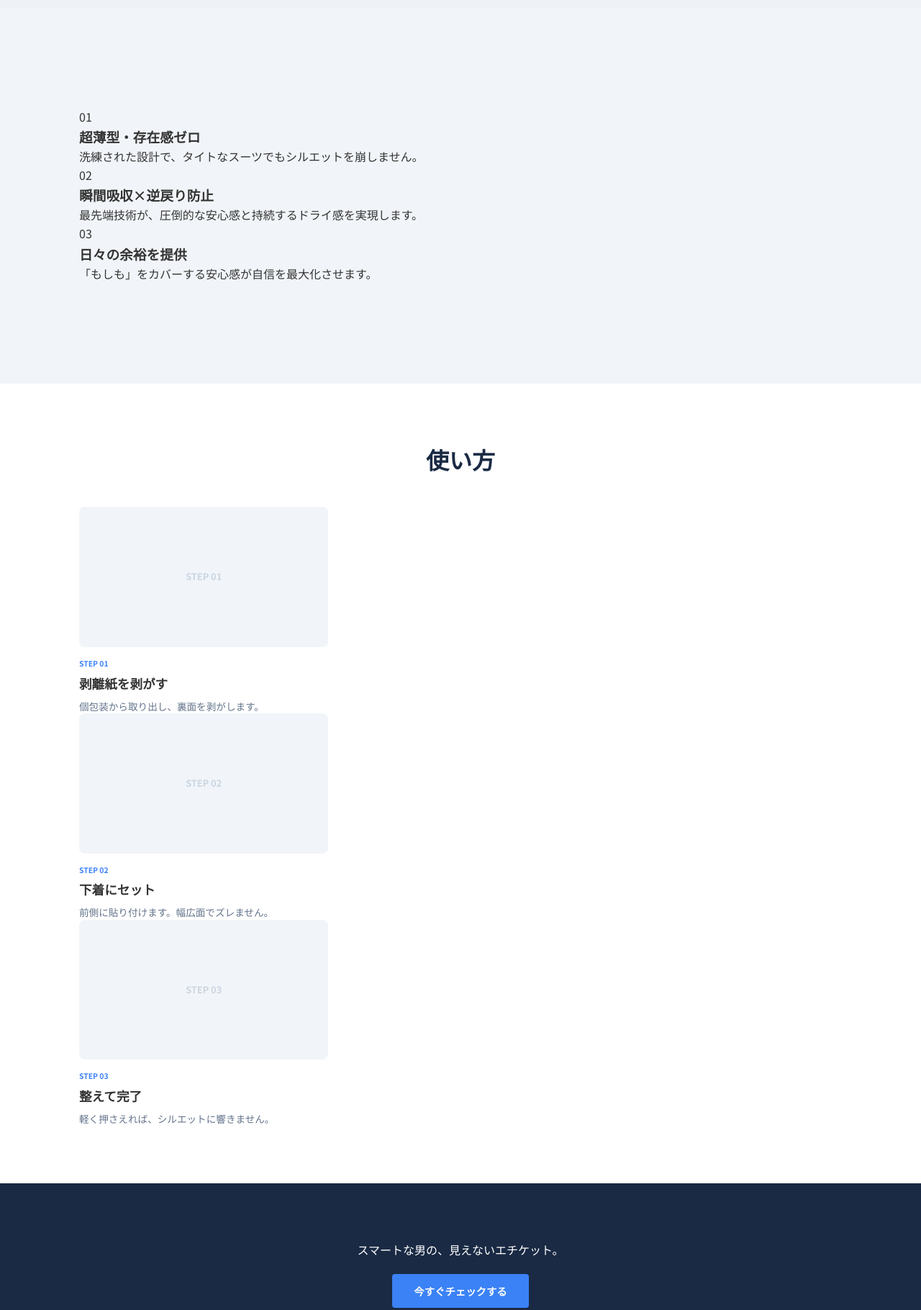
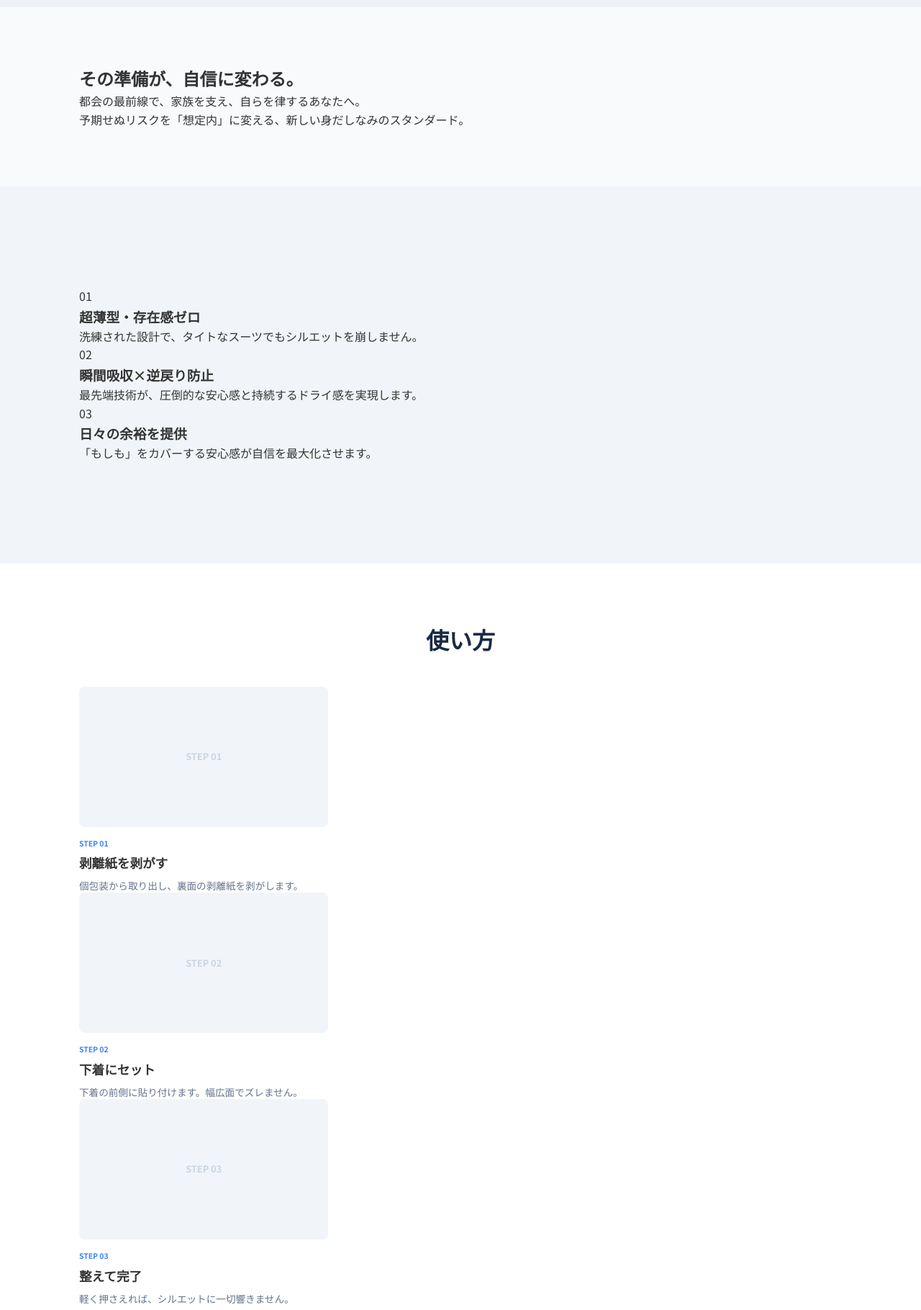
Before and after one commit to mensjustincase/justincasetop, a plain HTML site: page index.html in a window 1280 px wide. Shown: the part 1060-2880 px from the top of the page at 72% size. Drawn offline with Linux system fonts and the light colour scheme.

Commit message:
Update index.html

```diff
--- a/index.html
+++ b/index.html
@@ -3,7 +3,7 @@
 <head>
     <meta charset="UTF-8">
     <meta name="viewport" content="width=device-width, initial-scale=1.0">
-    <title>JUSTINCASE | 余裕は、見えないところで作られる。A</title>
+    <title>JUSTINCASE | 余裕は、見えないところで作られる。AA</title>
     <link rel="stylesheet" href="style.css">
     <link href="https://fonts.googleapis.com/css2?family=Noto+Sans+JP:wght@300;400;700&display=swap" rel="stylesheet">
 </head>
@@ -23,9 +23,17 @@
         </div>
     </section>
 
+    <section class="concept">
+        <div class="container">
+            <h2>その準備が、自信に変わる。</h2>
+            <p>都会の最前線で、家族を支え、自らを律するあなたへ。<br>
+            予期せぬリスクを「想定内」に変える、新しい身だしなみのスタンダード。</p>
+        </div>
+    </section>
+
     <section class="features">
         <div class="container">
-            <div class="horizontal-card-container">
+            <div class="fixed-triple-container">
                 <div class="feature-card">
                     <div class="icon">01</div>
                     <h3>超薄型・存在感ゼロ</h3>
@@ -48,7 +56,7 @@
     <section class="how-to-use">
         <div class="container">
             <h2 class="section-title">使い方</h2>
-            <div class="horizontal-card-container">
+            <div class="fixed-triple-container">
                 <div class="usage-item">
                     <div class="usage-image-wrapper">
                         <div class="img-placeholder">STEP 01</div>
@@ -56,7 +64,7 @@
                     <div class="usage-text">
                         <span class="step-num">STEP 01</span>
                         <h3>剥離紙を剥がす</h3>
-                        <p>個包装から取り出し、裏面を剥がします。</p>
+                        <p>個包装から取り出し、裏面の剥離紙を剥がします。</p>
                     </div>
                 </div>
                 <div class="usage-item">
@@ -66,7 +74,7 @@
                     <div class="usage-text">
                         <span class="step-num">STEP 02</span>
                         <h3>下着にセット</h3>
-                        <p>前側に貼り付けます。幅広面でズレません。</p>
+                        <p>下着の前側に貼り付けます。幅広面でズレません。</p>
                     </div>
                 </div>
                 <div class="usage-item">
@@ -76,7 +84,7 @@
                     <div class="usage-text">
                         <span class="step-num">STEP 03</span>
                         <h3>整えて完了</h3>
-                        <p>軽く押さえれば、シルエットに響きません。</p>
+                        <p>軽く押さえれば、シルエットに一切響きません。</p>
                     </div>
                 </div>
             </div>
```
